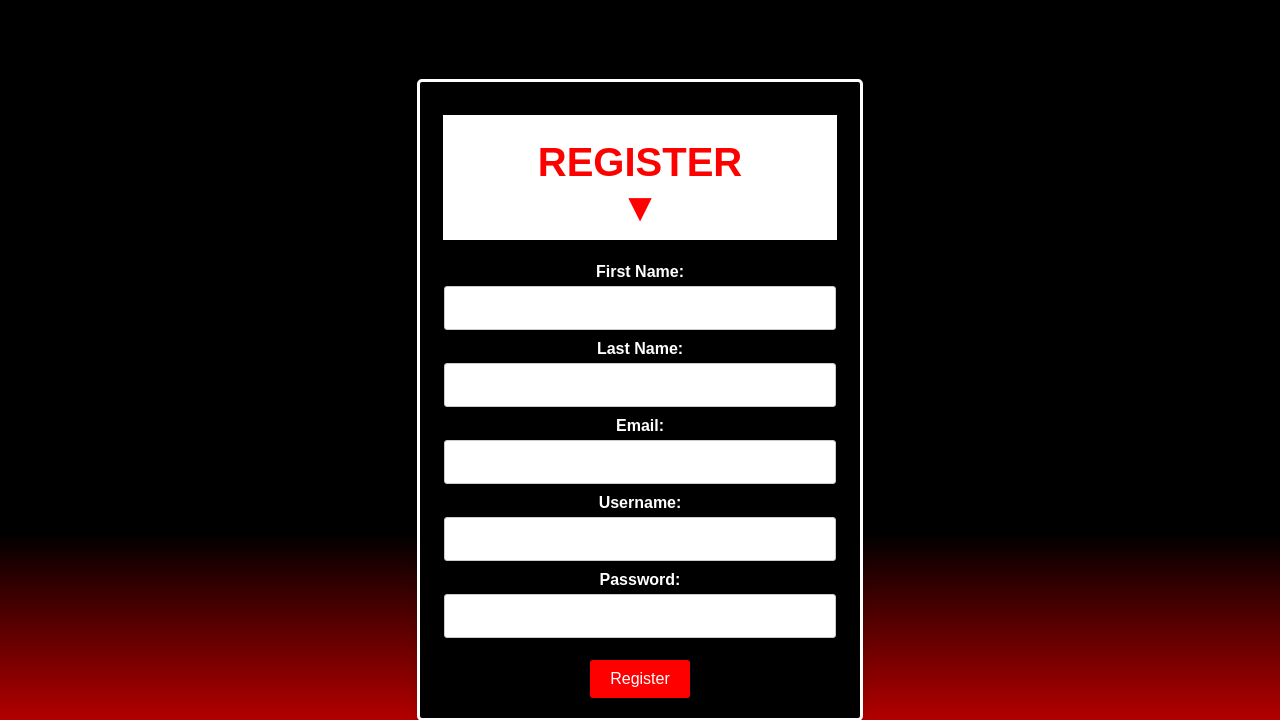
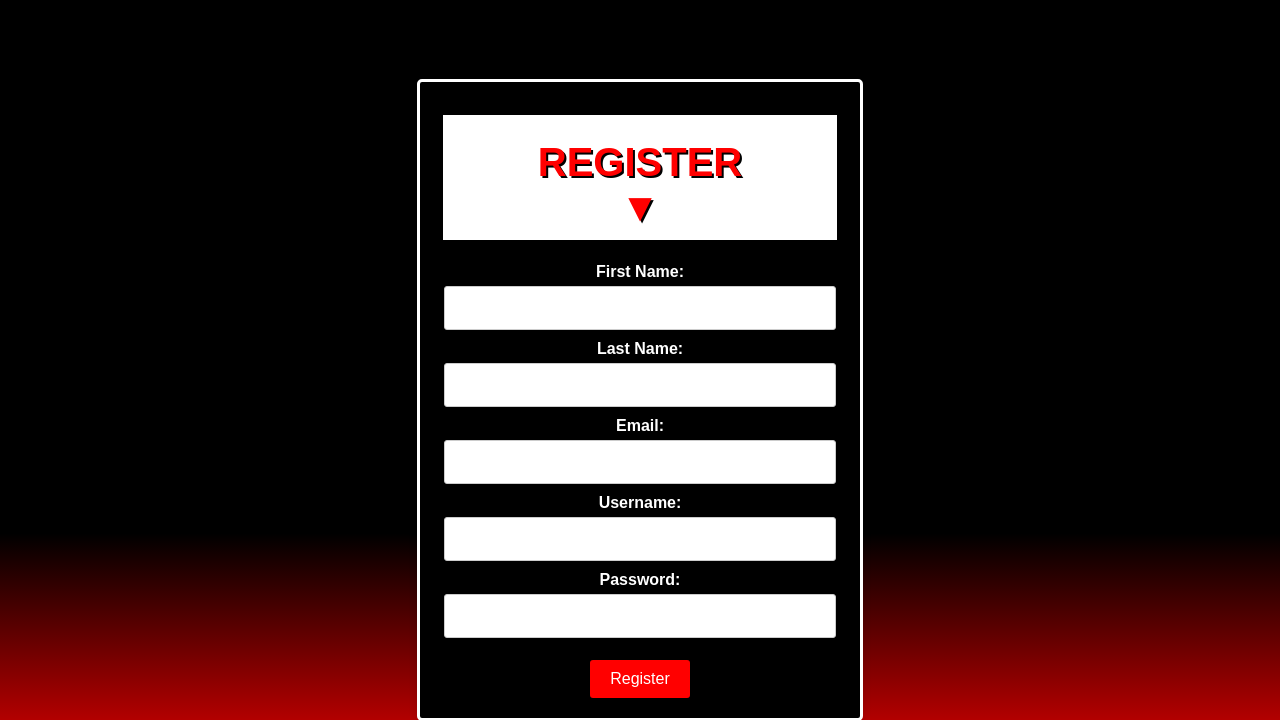
Before and after one commit to JKRAYV/Progress_Tracker_Project, a Flask app: page /register in a window 1280 px wide. Shown: the top 720 px of the page. Run offline with Flask 3, Linux system fonts and the light colour scheme; some libraries are stand-ins or nearby versions.

Commit message:
registration form text shadow

```diff
--- a/templates/register.html
+++ b/templates/register.html
@@ -52,6 +52,7 @@
                 padding-bottom:10px;
                 text-align: center;
                 font-size: 40px;
+                text-shadow: 2px 2px 0 black;
             }
             label {
                 color: white;
```
